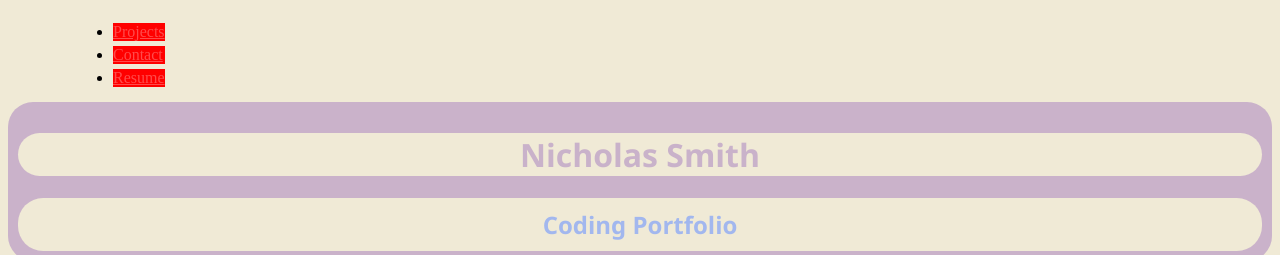
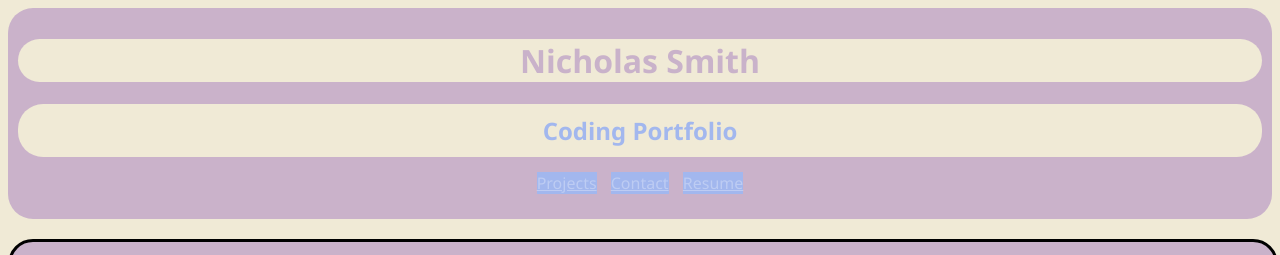
Before and after one commit to ctvb/portfoliohtml, a plain HTML site: page index.html in a window 1280 px wide. Shown: the top 255 px of the page. Drawn offline with Linux system fonts and the light colour scheme.

Commit message:
nav bar inlined

```diff
--- a/index.html
+++ b/index.html
@@ -15,18 +15,17 @@
 </head>
 
 <body>
-    <div class="navi">
-        <nav>
-            <ul>
-            <li><a href="#projects">Projects</a></li>
-            <li><a href="#contact">Contact</a></li>
-            <li><a href="#resume">Resume</a></li>
-            </ul>
-        </nav>
-    </div>
+
     <header>
         <h1>Nicholas Smith<h1>
             <h2>Coding Portfolio</h2>
+            <nav>
+                <ul>
+                    <li><a href="#projects">Projects</a></li>
+                    <li><a href="#contact">Contact</a></li>
+                    <li><a href="#resume">Resume</a></li>
+                </ul>
+            </nav>
     </header>
 <div class="cards" id="projects">
     <section class="card1">
@@ -65,9 +64,9 @@
                 <div class="container">
                     <form action="action_page.php">
                             <label for="fname">First Name</label>
-                            <input type="text" id="fname" name="firstname" placeholder="Your name..">
+                            <input type="text" id="fname" name="firstname" placeholder="Your name...">
                             <label for="lname">Last Name</label>
-                            <input type="text" id="lname" name="lastname" placeholder="Your last name..">
+                            <input type="text" id="lname" name="lastname" placeholder="Your last name...">
                             <label for="country">Country</label>
                         <select id="country" name="country">
                             <option value="aaaaaaaa" placeholder="Select">Select Country</option>
--- a/style.css
+++ b/style.css
@@ -13,25 +13,17 @@ body {
     background-color: var(--grey);
 }
 
-.navi {
-    display: flex;
-    flex-wrap: wrap;
-}
-
 nav ul {
-    display: inline-flexbox;
-    justify-content: space-between;
     min-width: 50px;
-    max-width: 75px;
     padding: 10px 100px;
     margin: 0 auto;
+    list-style: none;
 }
 
 nav li {
-    display: inline-flexbox;
-    background-color: #ff0000;
-    justify-content: end;
+    background-color: var(--blue);
     margin: 5px;
+    display: inline-block;
 }
 
 nav a {
```
